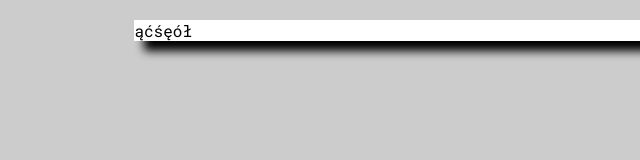
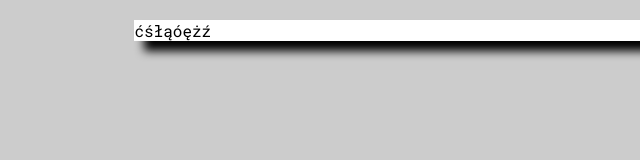
Before and after one commit to leszek721/animacje-CSS, a plain HTML site: page samouczek.html in a window 1280 px wide. Shown: the full height of the page, 0-640 px from the left. Drawn offline with Linux system fonts and the light colour scheme.

Commit message:
Add files via upload

```diff
--- a/samouczek.html
+++ b/samouczek.html
@@ -9,7 +9,7 @@
 
 	<body>
 		<div id="kartka">
-			ąćśęół
+			ćśłąóężź
 		</div>
 	</body>
 
```
